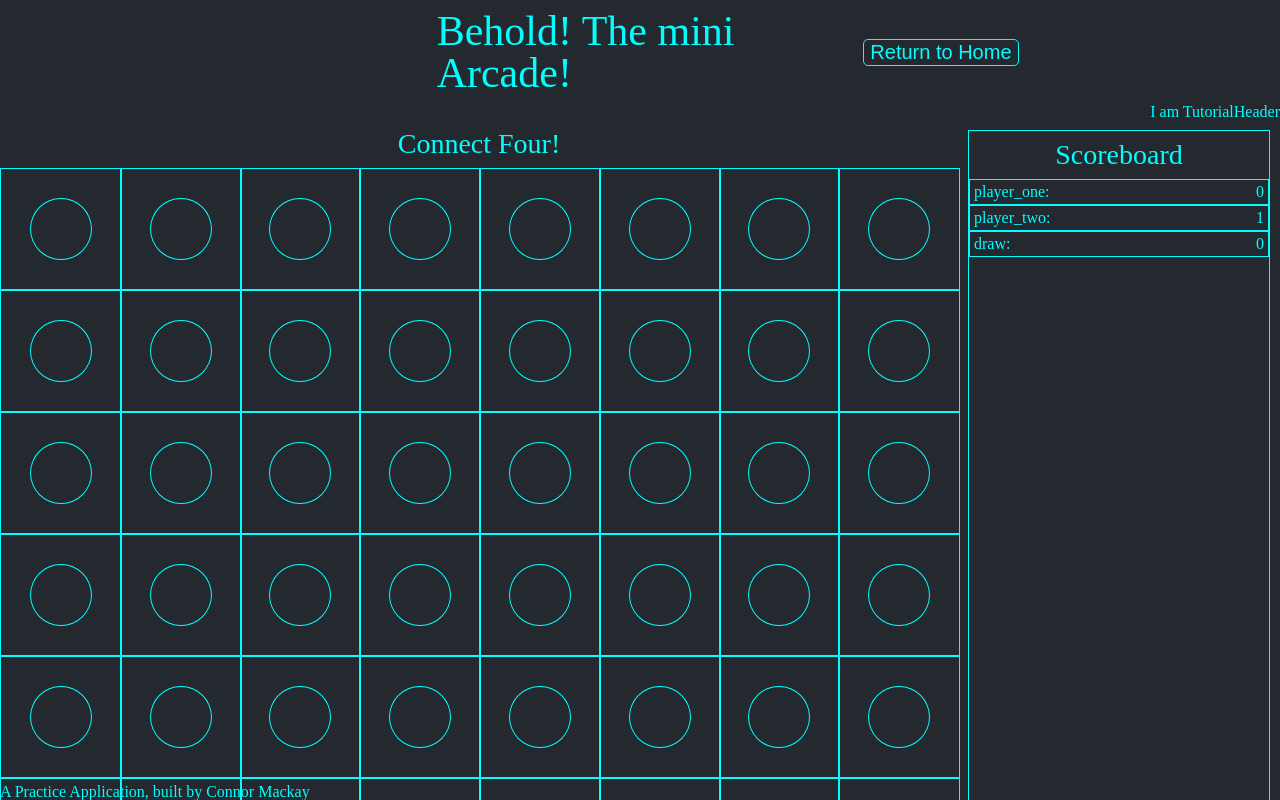
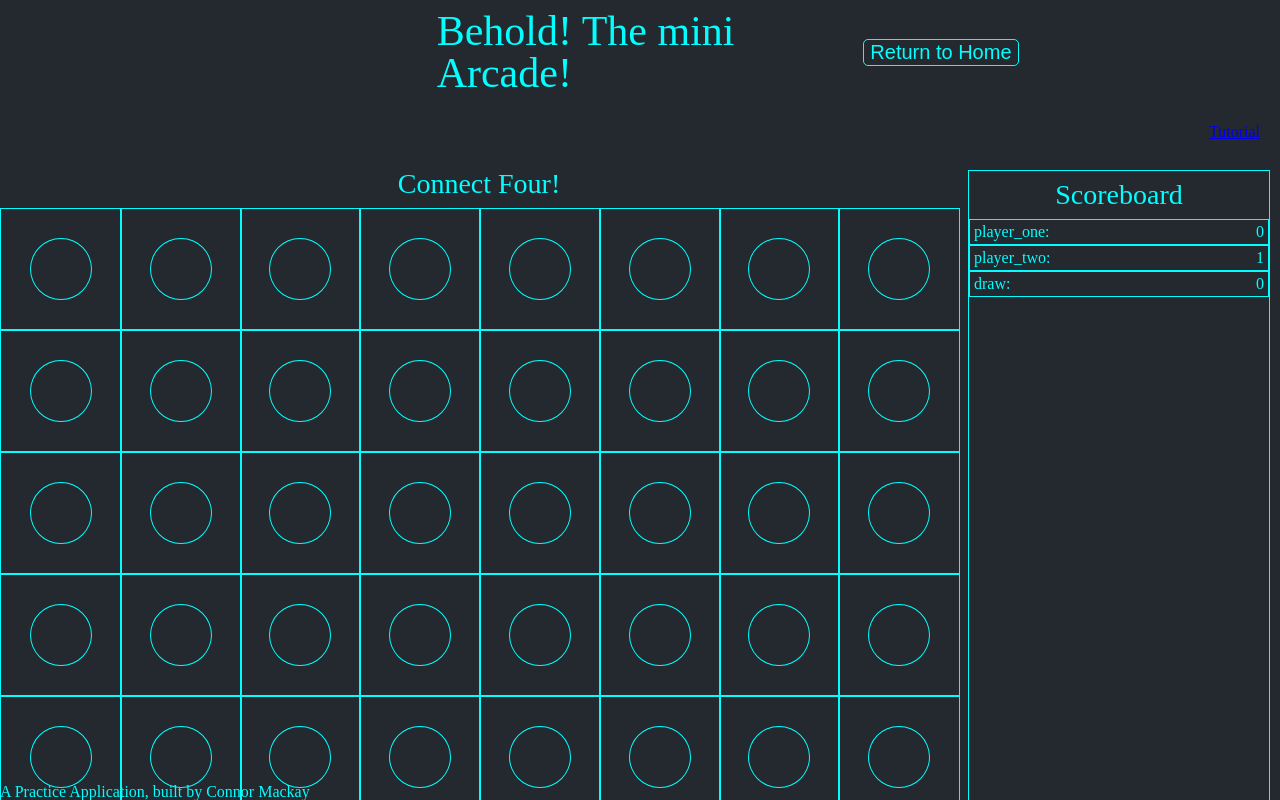
Before and after one commit to CD-Mackay/mini-arcade, a React app: page /connectfour in a window 1280 px wide. Shown: the top 800 px of the page. Built offline with nearby package versions, Linux system fonts and the light colour scheme.

Commit message:
Add custom link to header

```diff
--- a/client/src/components/atoms/TutorialHeader/StyledTutorialHeader.js
+++ b/client/src/components/atoms/TutorialHeader/StyledTutorialHeader.js
@@ -4,7 +4,7 @@ const StyledTutorialHeader = styled.div`
 display: flex;
 flex-direction: row;
 justify-content: flex-end;
-width: 100vw;
+margin: 20px;
 `
 
 export default StyledTutorialHeader;
--- a/client/src/components/atoms/TutorialHeader/TutorialHeader.js
+++ b/client/src/components/atoms/TutorialHeader/TutorialHeader.js
@@ -3,15 +3,18 @@ import React from 'react';
 
 
 /* Component Imports */
+import { Link } from 'react-router-dom';
 
 /* Asset Imports */
 import StyledTutorialHeader from './StyledTutorialHeader';
 
-const TutorialHeader = () => {
+const TutorialHeader = ({game}) => {
 
   return (
     <StyledTutorialHeader>
-      <h1>I am TutorialHeader</h1>
+      <Link to={`${game}/tutorial`}>
+        Tutorial
+      </Link>
     </StyledTutorialHeader>
   )
 };
```
